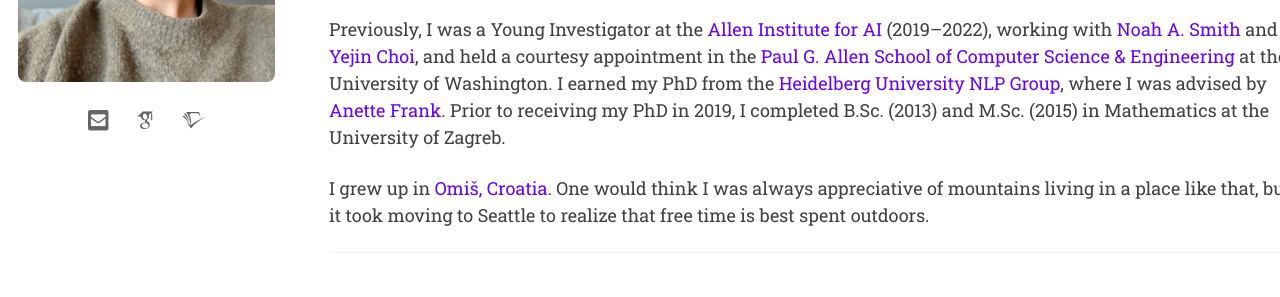
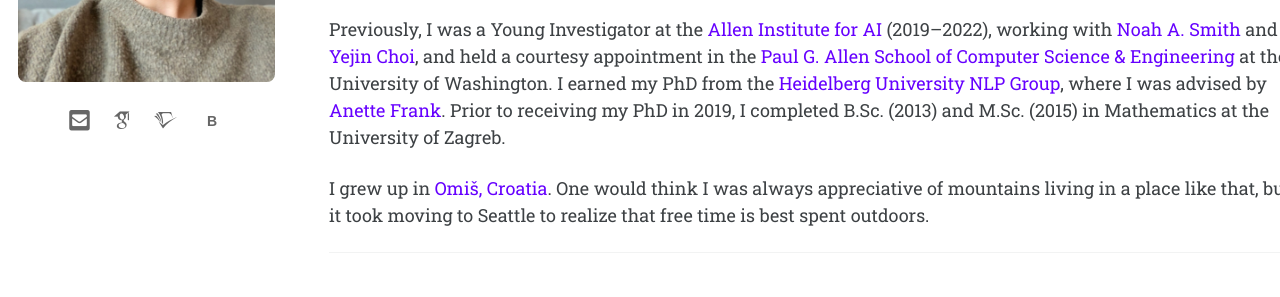
Before and after one commit to amarasovic/amarasovic.github.io, a Jekyll site: the page built from index.md, in a window 1280 px wide. Shown: the part 374-671 px from the top of the page. Built offline with Jekyll 4.4.1, drawn with Linux system fonts in a browser that asks for light colours; cached includes are drawn as plain includes; some web fonts are replaced; a script that is not in the unit is left out.

Commit message:
Add Bluesky icon to contact icons above profile image
Add Bluesky icon linking to https://bsky.app/profile/anamarasovic.bsky.social using a square icon with "B" overlay. Slightly reduced icon spacing to accommodate the fourth icon.

🤖 Generated with [Claude Code](https://claude.ai/code)

Co-Authored-By: Claude <noreply@anthropic.com>

```diff
--- a/index.md
+++ b/index.md
@@ -5,9 +5,10 @@ author_profile: false
 sidebar:
   - title: " "
     text: '<div style="text-align: center; margin-bottom: 1em;">
-            <a href="mailto:ana.marasovic@utah.edu" style="color: #666; margin: 0 0.5em; font-size: 1.3em;"><i class="fas fa-envelope-square"></i></a>
-            <a href="https://scholar.google.com/citations?hl=en&user=3W6OnfAAAAAJ" style="color: #666; margin: 0 0.5em; font-size: 1.3em;"><i class="ai ai-google-scholar"></i></a>
-            <a href="https://www.semanticscholar.org/author/Ana-Marasovi%C4%87/3451494" style="color: #666; margin: 0 0.5em; font-size: 1.3em;"><i class="ai ai-semantic-scholar"></i></a>
+            <a href="mailto:ana.marasovic@utah.edu" style="color: #666; margin: 0 0.4em; font-size: 1.3em;"><i class="fas fa-envelope-square"></i></a>
+            <a href="https://scholar.google.com/citations?hl=en&user=3W6OnfAAAAAJ" style="color: #666; margin: 0 0.4em; font-size: 1.3em;"><i class="ai ai-google-scholar"></i></a>
+            <a href="https://www.semanticscholar.org/author/Ana-Marasovi%C4%87/3451494" style="color: #666; margin: 0 0.4em; font-size: 1.3em;"><i class="ai ai-semantic-scholar"></i></a>
+            <a href="https://bsky.app/profile/anamarasovic.bsky.social" style="color: #666; margin: 0 0.4em; font-size: 1.3em;"><i class="fab fa-square" style="position: relative;"><span style="position: absolute; top: 50%; left: 50%; transform: translate(-50%, -50%); font-family: Arial, sans-serif; font-size: 0.6em; font-weight: bold;">B</span></i></a>
           </div>'
     image: "/images/profile.jpg"
     image_alt: "Ana Marasović"
```
